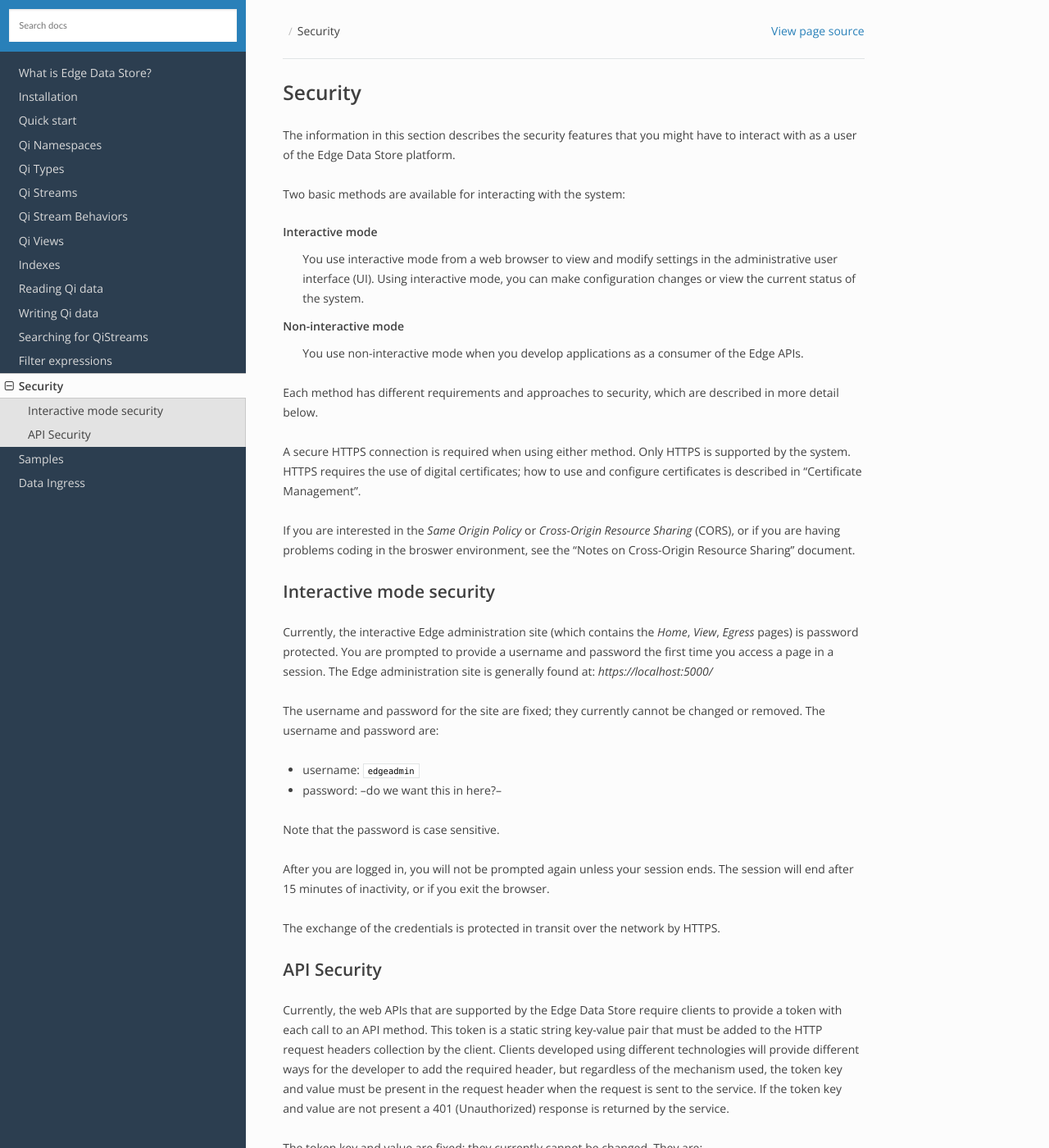
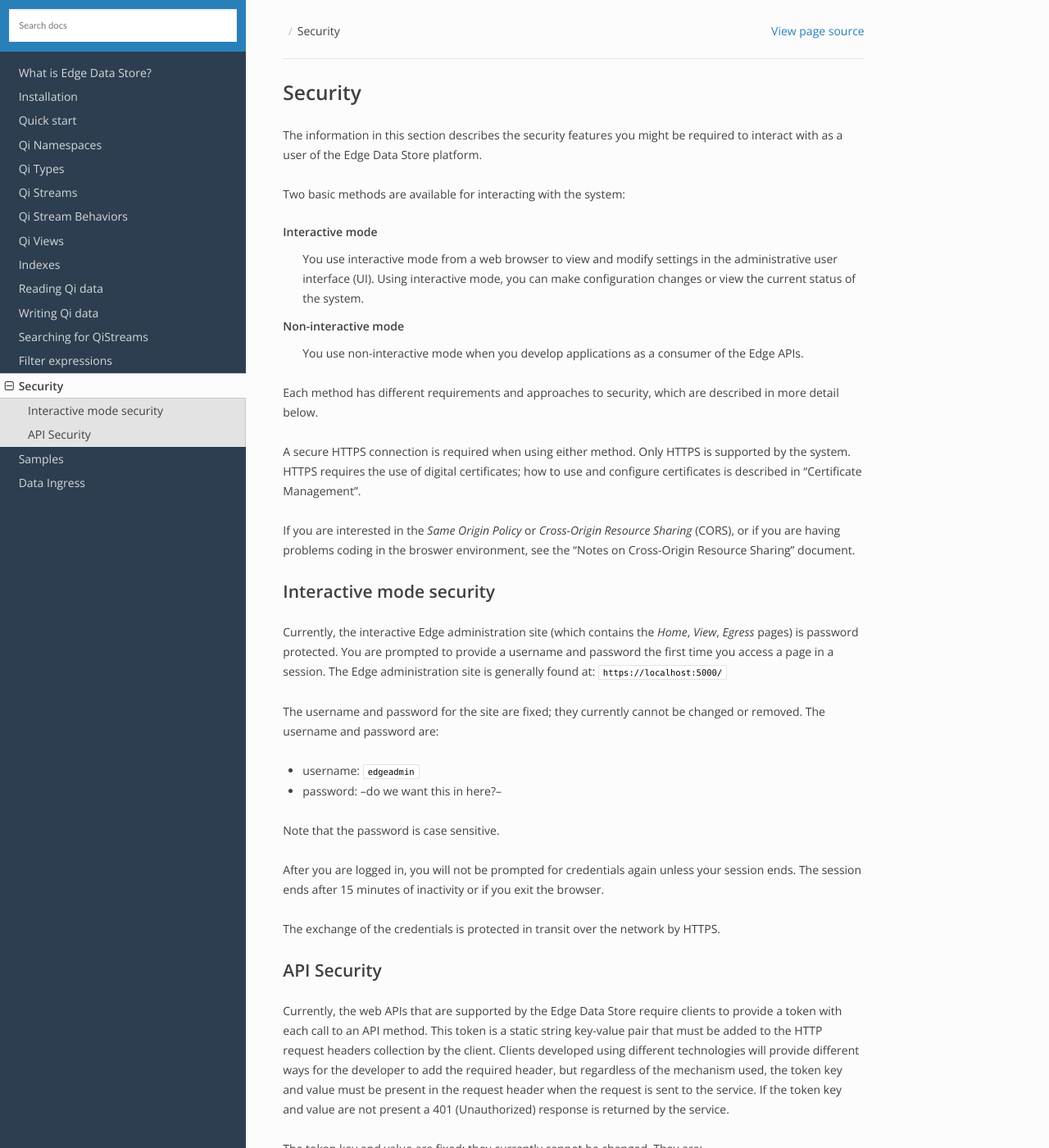
Before and after one commit to fgasparro/EdgeDS-Docs, a Sphinx documentation site: the page built from docs/EdgeSecurity.rst, in a window 1280 px wide and 1400 px high. Shown: the whole window at 82% size. Built offline with Sphinx 7.4.7 and the Read the Docs theme 2.0.0, drawn with Linux system fonts in a browser that asks for light colours; some of the changed text lies outside the part shown.

Commit message:
Update EdgeSecurity.rst

```diff
--- a/docs/EdgeSecurity.rst
+++ b/docs/EdgeSecurity.rst
@@ -2,7 +2,7 @@
 Security
 ***************
 
-The information in this section describes the security features that you might have to interact
+The information in this section describes the security features you might be required to interact
 with as a user of the Edge Data Store platform.
 
 Two basic methods are available for interacting with the system:
@@ -27,7 +27,7 @@ Interactive mode security
 
 Currently, the interactive Edge administration site (which contains the *Home*, *View*, *Egress* pages) is password
 protected. You are prompted to provide a username and password the first time you access a page in a session. The Edge
-administration site is generally found at: *https://localhost:5000/*
+administration site is generally found at: ``https://localhost:5000/``
 
 The username and password for the site are fixed; they currently cannot be changed or removed. The username and password are:
 
@@ -36,8 +36,8 @@ The username and password for the site are fixed; they currently cannot be chang
 
 Note that the password is case sensitive.
 
-After you are logged in, you will not be prompted again unless your session ends. The session will end after
-15 minutes of inactivity, or if you exit the browser.
+After you are logged in, you will not be prompted for credentials again unless your session ends. The session ends after
+15 minutes of inactivity or if you exit the browser.
 
 The exchange of the credentials is protected in transit over the network by HTTPS.
 
@@ -52,8 +52,8 @@ is sent to the service. If the token key and value are not present a 401 (Unauth
 
 The token key and value are fixed; they currently cannot be changed. They are:
 
-*  key: producertoken
-*  value: LzBzgY1zPnxQ55TX6O4WEcj2i1lfL47fDQM57ectmmDjShQvIsQCbMKbKh4i7be
+*  key: ``producertoken``
+*  value: ``LzBzgY1zPnxQ55TX6O4WEcj2i1lfL47fDQM57ectmmDjShQvIsQCbMKbKh4i7be``
 
 Note that the OMF specification requires that the key be present. The key name shown above was chosen because the Edge Data
 Store supports OMF. For the sake of simplicity, regardless of the API, you must use the key and value shown above.
```
